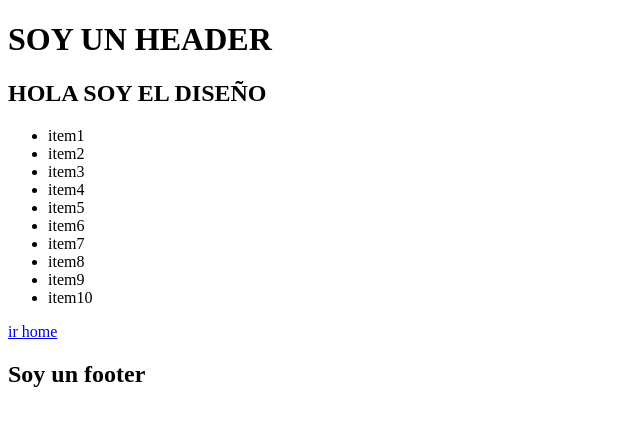
After one commit to solemme1987/home, a PHP site: page /diseno in a window 1280 px wide. The commit adds this page. Shown: the top 426 px of the page, without its empty margins (0-640 px from the left). Run offline with PHP 8.4, Linux system fonts and the light colour scheme.

Commit message:
plantilla php para trabajr

```diff
--- /dev/null
+++ b/controllers/template.controller.php
@@ -0,0 +1,10 @@
+<?php
+class TemplateController{
+
+    public static function template(){
+
+         include "views/template.php";
+
+    }
+
+}
--- a/index.php
+++ b/index.php
@@ -1 +1,6 @@
-<? php
+<?php
+
+require_once "controllers/template.controller.php";
+
+$template = new  TemplateController();
+$template -> template();
--- /dev/null
+++ b/views/components/diseno.php
@@ -0,0 +1,14 @@
+<h2>HOLA SOY EL DISEÑO</h2>
+<ul>
+    <li>item1</li>
+    <li>item2</li>
+    <li>item3</li>
+    <li>item4</li>
+    <li>item5</li>
+    <li>item6</li>
+    <li>item7</li>
+    <li>item8</li>
+    <li>item9</li>
+    <li>item10</li>
+</ul>
+<a href="home">ir home</a>
--- /dev/null
+++ b/views/components/footer.php
@@ -0,0 +1 @@
+<h2>Soy un footer</h2>
--- /dev/null
+++ b/views/components/header.php
@@ -0,0 +1 @@
+<h1> SOY UN HEADER</h1>
--- /dev/null
+++ b/views/components/home.php
@@ -0,0 +1,3 @@
+
+<h1>HOLA VENGO DESDE L HOME</h1>
+<a href="diseno" target="_blank" rel="noopener noreferrer">ir al diseño</a>
--- /dev/null
+++ b/views/template.php
@@ -0,0 +1,65 @@
+<!DOCTYPE html>
+<html lang="en">
+<head>
+    <meta charset="UTF-8">
+    <meta http-equiv="X-UA-Compatible" content="IE=edge">
+    <meta name="viewport" content="width=device-width, initial-scale=1.0">
+    <title>Home</title>
+
+</head>
+<body>
+<div class="container">
+<?php
+
+
+    // if(isset($_SESSION["validarSesionBackend"]) && $_SESSION["validarSesionBackend"]==="ok"){
+
+          /*============================================
+                CABEZOTE
+          ==============================================*/
+
+            include "components/header.php";
+
+          /*============================================
+                LATERAL
+          ==============================================*/
+
+        //   include "modulos/sideBar.php";
+
+          /*============================================
+              CONTENIDO
+          ==============================================*/
+
+          if (isset($_GET["route"])){
+
+            if($_GET["route"]=="home" ||
+               $_GET["route"]=="diseno"
+
+            ){
+
+               include "components/".$_GET["route"].".php";
+
+            }
+
+          }else{
+              include "components/home.php";
+          }
+
+          /*============================================
+              FOOTER
+          ==============================================*/
+          include "components/footer.php";
+
+    // }else{
+
+    //   include "modulos/login.php";
+
+    // }
+
+  ?>
+
+
+</div>
+
+</body>
+</html>
```
Also changed, not shown: models/conexion.php (added, +19 -0 lines), .htaccess (added).
